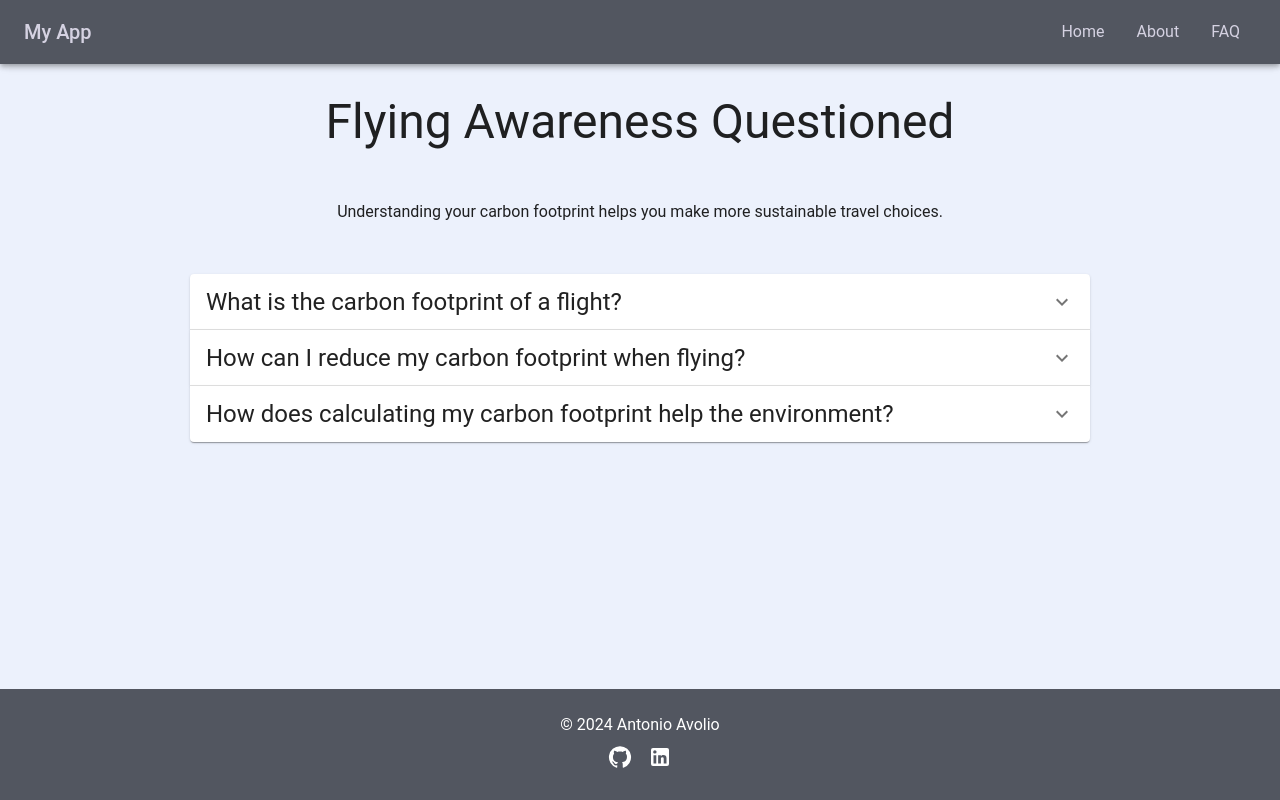
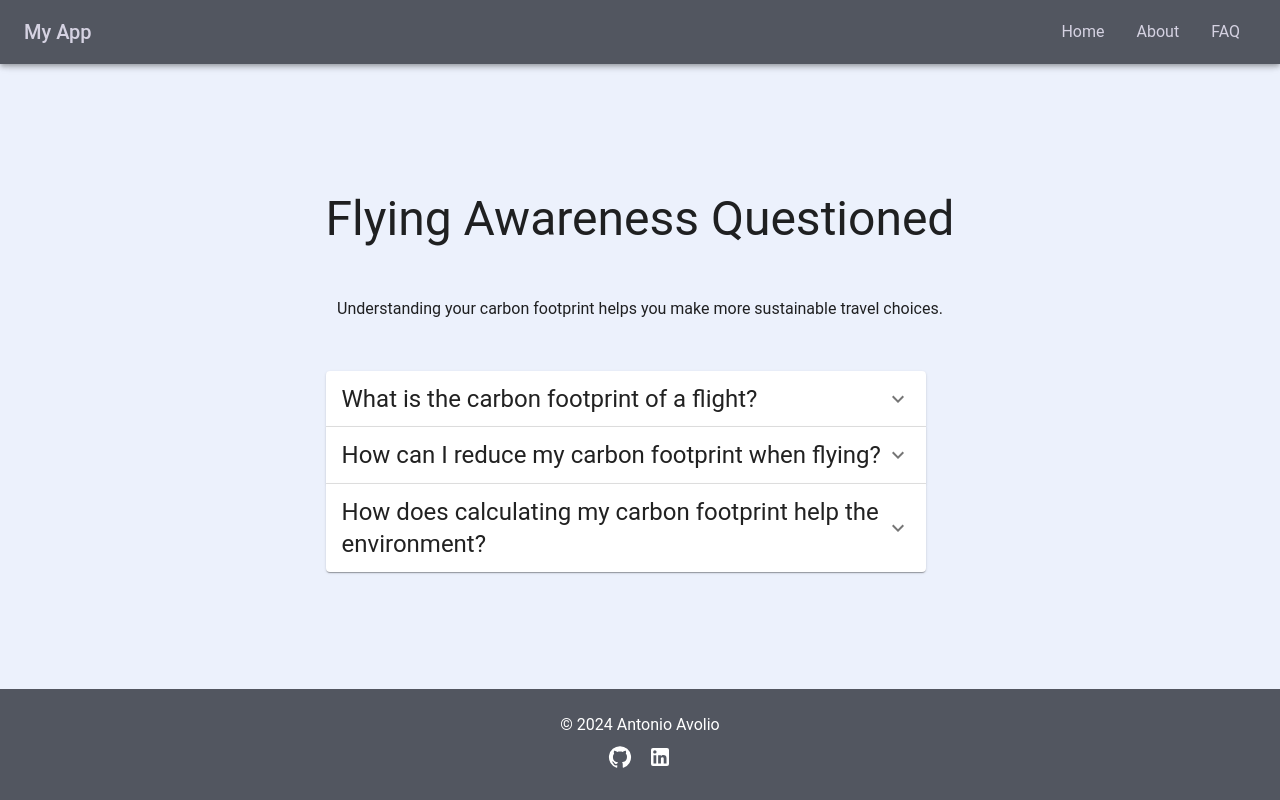
Before and after one commit to BreakingDev24/flight-carbon-footprint-s2i, a React (Vite) app: page /faq in a window 1280 px wide. Built offline with nearby package versions, Linux system fonts and the light colour scheme; no server answers.

Commit message:
style: centered content

```diff
--- a/src/pages/Faq/Faq.jsx
+++ b/src/pages/Faq/Faq.jsx
@@ -40,6 +40,7 @@ export default function Faq() {
           flex: 1,
           display: "flex",
           flexDirection: "column",
+          justifyContent: "center",
           gap: "50px",
           paddingTop: "30px",
         }}
@@ -51,7 +52,7 @@ export default function Faq() {
           Understanding your carbon footprint helps you make more sustainable
           travel choices.
         </Typography>
-        <Box className="faqContainer" maxWidth="md">
+        <Box className="faqContainer" maxWidth="sm">
           {faqs.map((faq, index) => (
             <Accordion key={index}>
               <AccordionSummary expandIcon={<ExpandMoreIcon />}>
```
